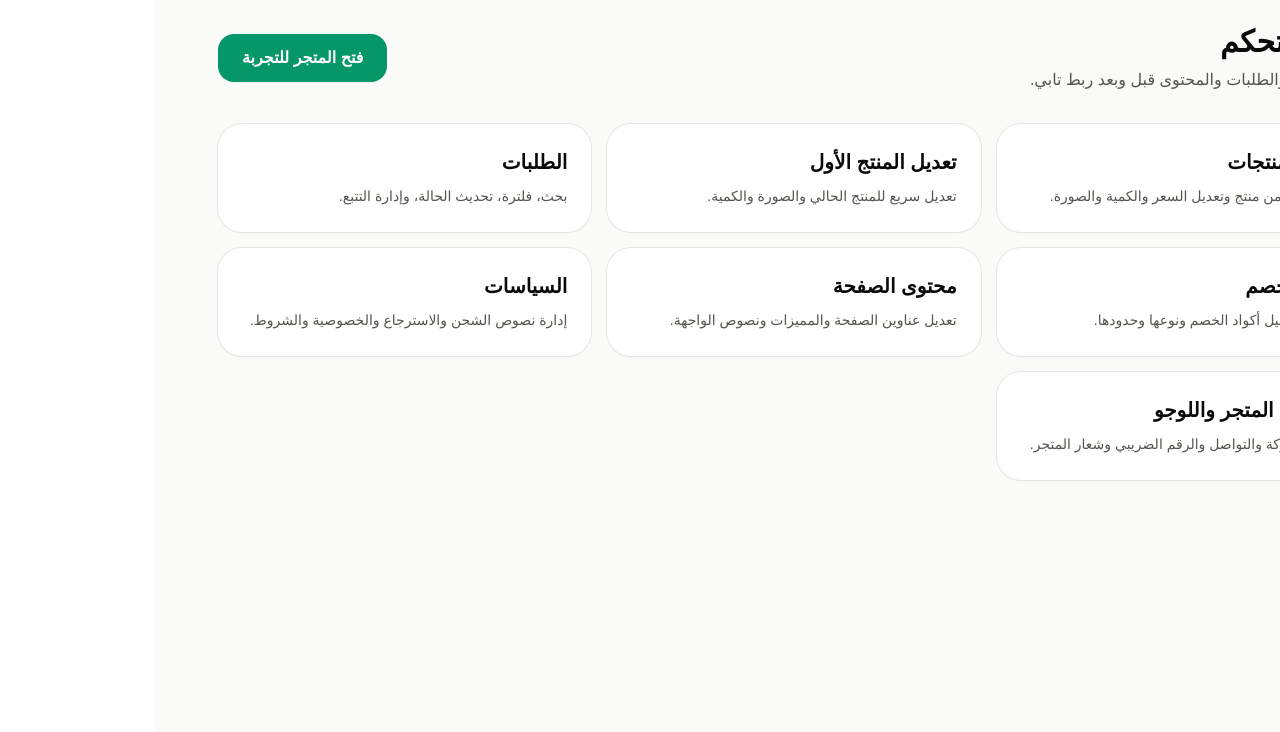
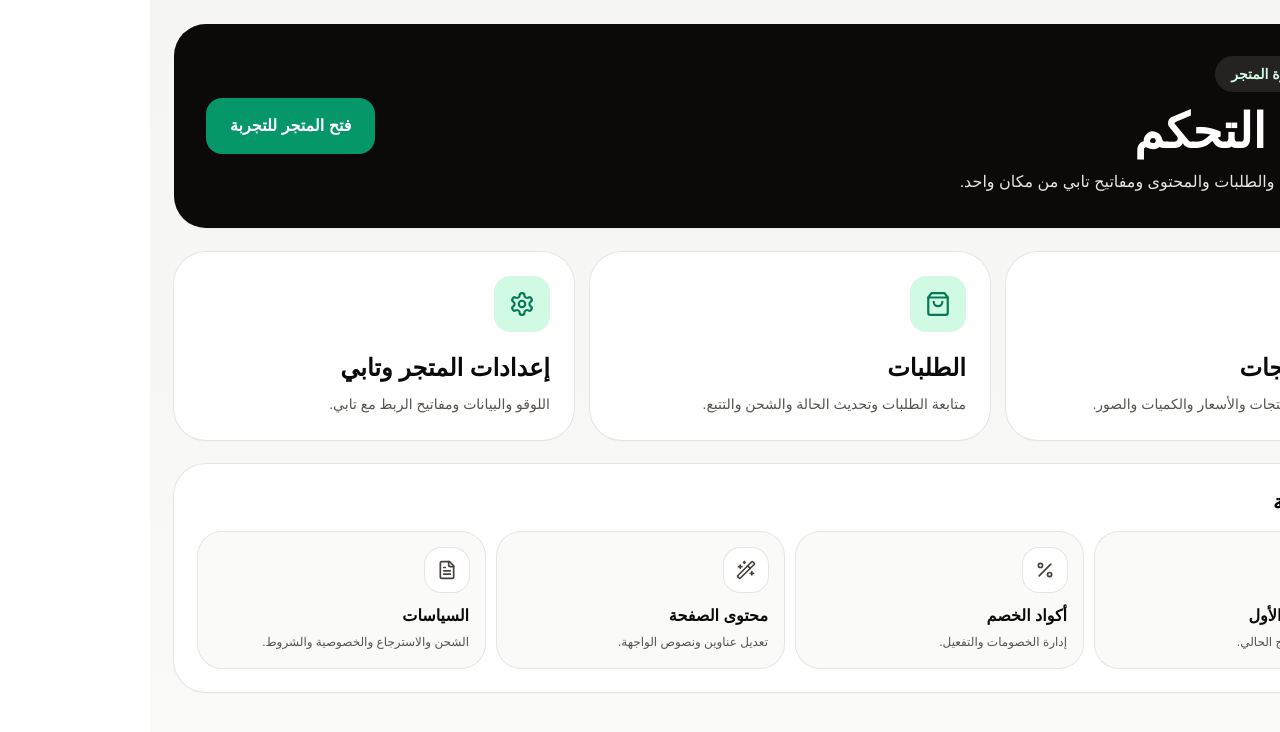
Before and after one commit to azizsoom/one-product-tabby-store, a Next.js app: page /admin in a window 1280 px wide. Shown: the top 732 px of the page. Built offline with nearby package versions, Linux system fonts and the light colour scheme.

Commit message:
Polish admin dashboard layout

```diff
--- a/app/admin/page.tsx
+++ b/app/admin/page.tsx
@@ -1,43 +1,66 @@
 import Link from 'next/link';
+import { Boxes, FileText, Percent, Settings, ShoppingBag, Store, Truck, WandSparkles } from 'lucide-react';
 
-const cards = [
-  { href: '/admin/products', title: 'إدارة المنتجات', desc: 'إضافة أكثر من منتج وتعديل السعر والكمية والصورة.' },
-  { href: '/admin/product', title: 'تعديل المنتج الأول', desc: 'تعديل سريع للمنتج الحالي والصورة والكمية.' },
-  { href: '/admin/orders', title: 'الطلبات', desc: 'بحث، فلترة، تحديث الحالة، وإدارة التتبع.' },
-  { href: '/admin/discounts', title: 'أكواد الخصم', desc: 'إضافة وتعطيل أكواد الخصم ونوعها وحدودها.' },
-  { href: '/admin/content', title: 'محتوى الصفحة', desc: 'تعديل عناوين الصفحة والمميزات ونصوص الواجهة.' },
-  { href: '/admin/policies', title: 'السياسات', desc: 'إدارة نصوص الشحن والاسترجاع والخصوصية والشروط.' },
-  { href: '/admin/settings', title: 'إعدادات المتجر واللوجو', desc: 'بيانات الشركة والتواصل والرقم الضريبي وشعار المتجر.' },
+const primaryCards = [
+  { href: '/admin/products', title: 'إدارة المنتجات', desc: 'إضافة وتعديل المنتجات والأسعار والكميات والصور.', icon: Boxes },
+  { href: '/admin/orders', title: 'الطلبات', desc: 'متابعة الطلبات وتحديث الحالة والشحن والتتبع.', icon: ShoppingBag },
+  { href: '/admin/settings', title: 'إعدادات المتجر وتابي', desc: 'اللوقو والبيانات ومفاتيح الربط مع تابي.', icon: Settings },
+];
+
+const secondaryCards = [
+  { href: '/admin/product', title: 'تعديل المنتج الأول', desc: 'تعديل سريع للمنتج الحالي.', icon: Store },
+  { href: '/admin/discounts', title: 'أكواد الخصم', desc: 'إدارة الخصومات والتفعيل.', icon: Percent },
+  { href: '/admin/content', title: 'محتوى الصفحة', desc: 'تعديل عناوين ونصوص الواجهة.', icon: WandSparkles },
+  { href: '/admin/policies', title: 'السياسات', desc: 'الشحن والاسترجاع والخصوصية والشروط.', icon: FileText },
 ];
 
 export default function AdminHome() {
   return (
-    <main className="min-h-screen bg-stone-50 p-6 text-stone-950" dir="rtl">
-      <div className="mx-auto max-w-6xl">
-        <div className="flex flex-col justify-between gap-4 md:flex-row md:items-center">
+    <main className="min-h-screen bg-gradient-to-b from-stone-100 to-stone-50 p-4 text-stone-950 md:p-6" dir="rtl">
+      <div className="mx-auto max-w-7xl">
+        <section className="overflow-hidden rounded-[2rem] bg-stone-950 p-6 text-white shadow-sm md:p-8">
+          <div className="flex flex-col justify-between gap-6 md:flex-row md:items-center">
             <div>
-            <h1 className="text-3xl font-black">لوحة التحكم</h1>
-            <p className="mt-2 text-stone-600">إدارة المتجر والطلبات والمحتوى قبل وبعد ربط تابي.</p>
+              <div className="mb-4 inline-flex items-center gap-2 rounded-full bg-white/10 px-4 py-2 text-sm font-bold text-emerald-100">
+                <Truck size={18} /> لوحة إدارة المتجر
               </div>
-
-          <a
-            href="/"
-            target="_blank"
-            rel="noopener noreferrer"
-            className="rounded-2xl bg-emerald-600 px-6 py-3 text-center font-bold text-white shadow-sm hover:bg-emerald-700"
-          >
+              <h1 className="text-3xl font-black md:text-5xl">لوحة التحكم</h1>
+              <p className="mt-3 max-w-2xl leading-7 text-stone-200">إدارة المنتجات والطلبات والمحتوى ومفاتيح تابي من مكان واحد.</p>
+            </div>
+            <a href="/" target="_blank" rel="noopener noreferrer" className="rounded-2xl bg-emerald-600 px-6 py-4 text-center font-black text-white shadow-sm hover:bg-emerald-700">
               فتح المتجر للتجربة
             </a>
           </div>
+        </section>
 
-        <div className="mt-8 grid gap-4 md:grid-cols-3">
-          {cards.map((card) => (
-            <Link key={card.href} href={card.href} className="rounded-3xl bg-white p-6 shadow-sm ring-1 ring-stone-200 hover:bg-stone-50">
-              <h2 className="text-xl font-bold">{card.title}</h2>
+        <section className="mt-6 grid gap-4 md:grid-cols-3">
+          {primaryCards.map((card) => {
+            const Icon = card.icon;
+            return (
+              <Link key={card.href} href={card.href} className="rounded-[2rem] bg-white p-6 shadow-sm ring-1 ring-stone-200 transition hover:-translate-y-1 hover:shadow-md">
+                <div className="mb-5 flex h-14 w-14 items-center justify-center rounded-2xl bg-emerald-100 text-emerald-700"><Icon size={26} /></div>
+                <h2 className="text-2xl font-black">{card.title}</h2>
                 <p className="mt-2 text-sm leading-6 text-stone-600">{card.desc}</p>
               </Link>
-          ))}
+            );
+          })}
+        </section>
+
+        <section className="mt-6 rounded-[2rem] bg-white p-5 shadow-sm ring-1 ring-stone-200 md:p-6">
+          <h2 className="text-xl font-black">أدوات إضافية</h2>
+          <div className="mt-4 grid gap-3 md:grid-cols-4">
+            {secondaryCards.map((card) => {
+              const Icon = card.icon;
+              return (
+                <Link key={card.href} href={card.href} className="rounded-3xl bg-stone-50 p-4 ring-1 ring-stone-200 transition hover:bg-white hover:shadow-sm">
+                  <div className="mb-3 flex h-11 w-11 items-center justify-center rounded-2xl bg-white text-stone-700 ring-1 ring-stone-200"><Icon size={20} /></div>
+                  <h3 className="font-black">{card.title}</h3>
+                  <p className="mt-1 text-xs leading-5 text-stone-600">{card.desc}</p>
+                </Link>
+              );
+            })}
           </div>
+        </section>
       </div>
     </main>
   );
```
Lines whose indentation alone changed are shown as unchanged.
